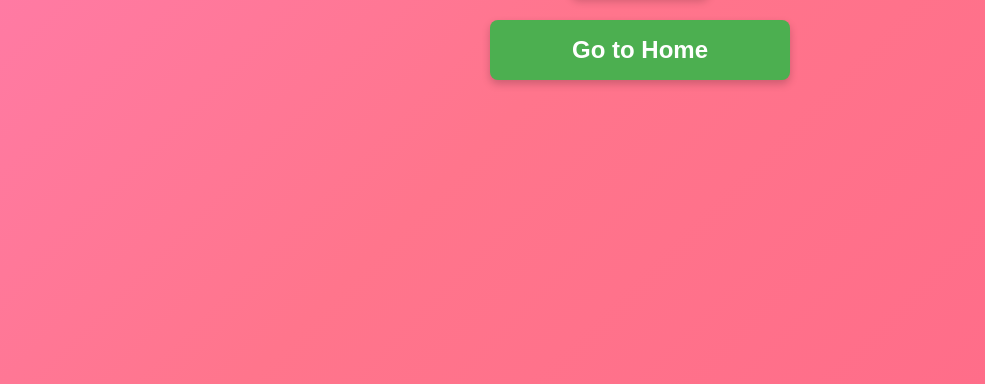
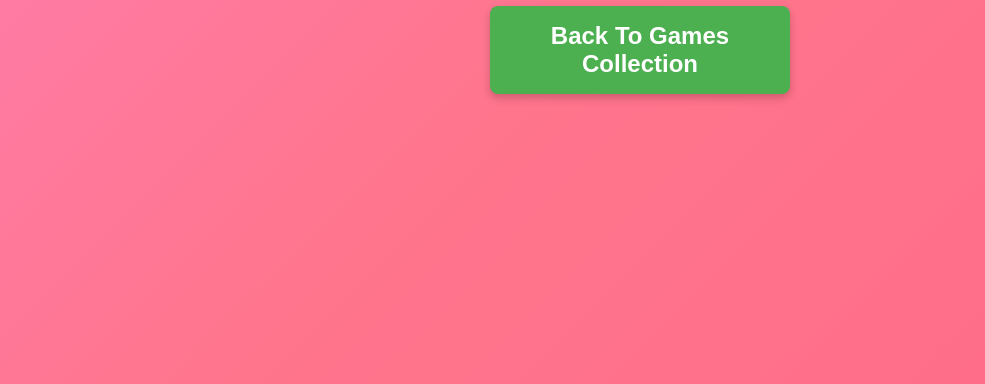
Before and after one commit to mirajg/pro, a plain HTML site: page snakeGame.html in a window 1280 px wide. Shown: the part 416-800 px from the top of the page, without its empty margins (0-985 px from the left). Drawn offline with Linux system fonts and the light colour scheme.

Commit message:
Update snakeGame.html

```diff
--- a/snakeGame.html
+++ b/snakeGame.html
@@ -147,7 +147,7 @@
     <div class="hideAll">
         <span>Score = </span>
         <button onclick="resetGame()">Play Again</button>
-        <button id="homeButton">Go to Home</button>
+        <button id="homeButton">Back To Games Collection</button>
     </div>
     <div id="gameContainer">
         <div id="score">Score: 0</div>
```
